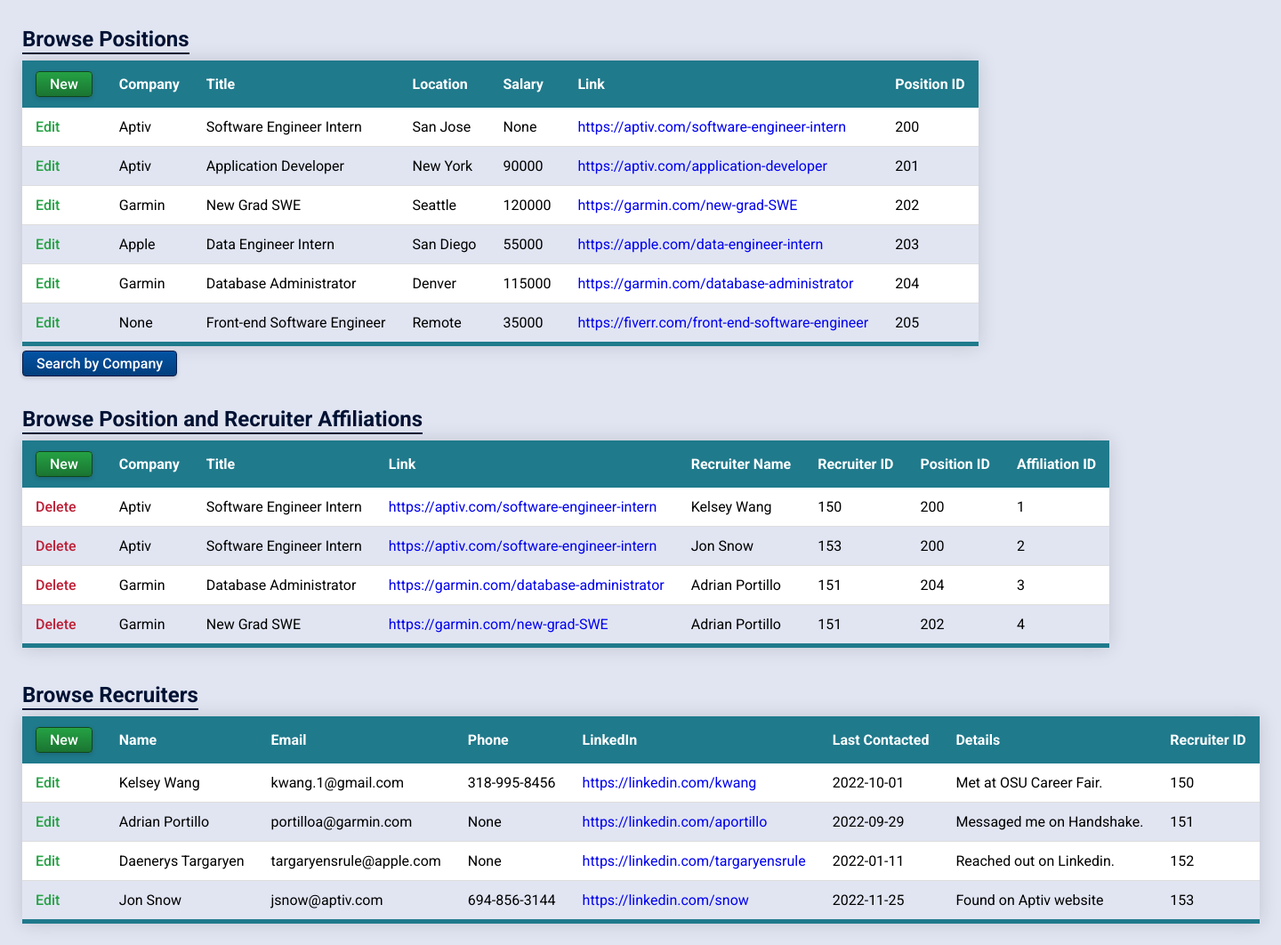
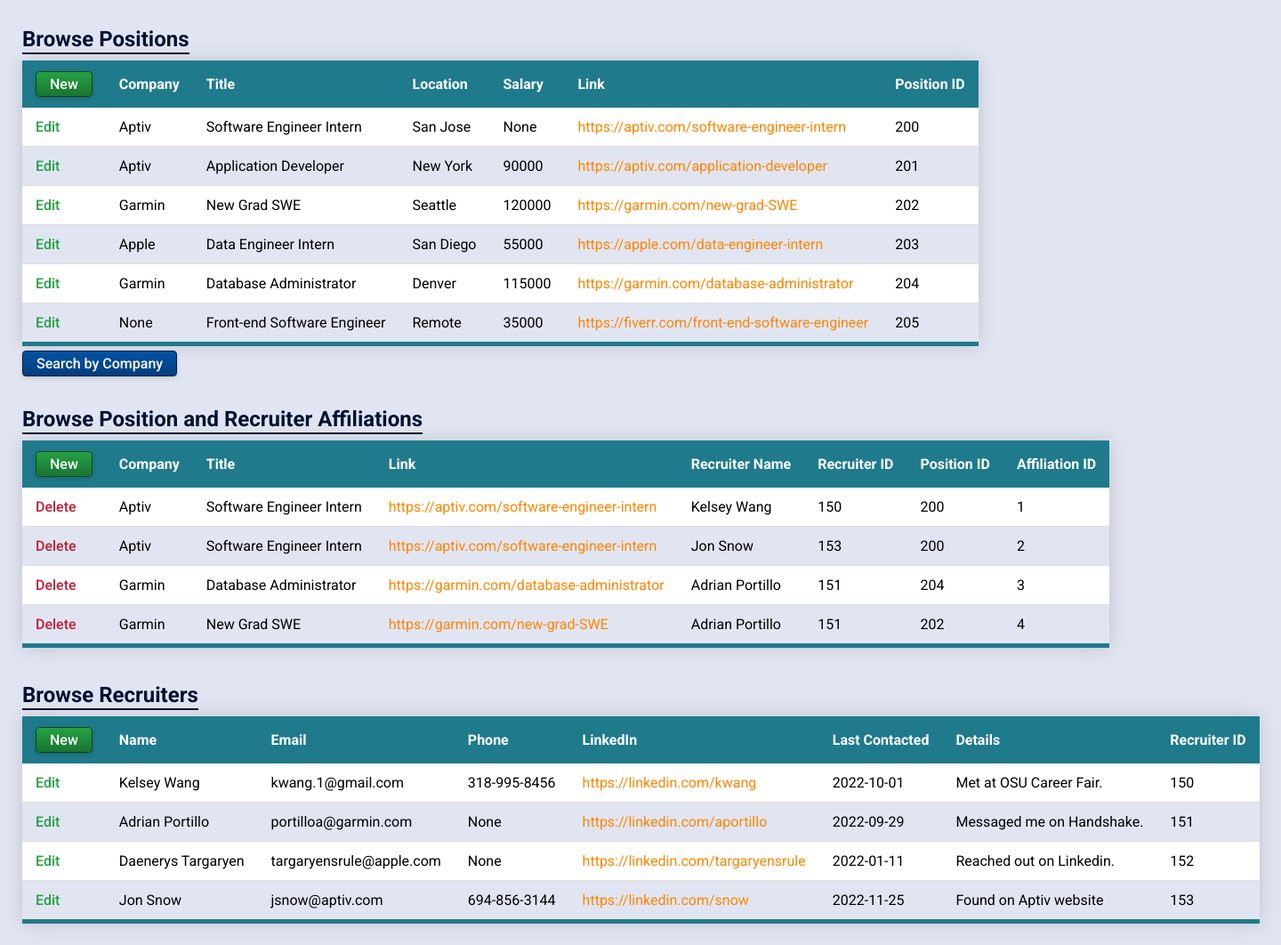
Before and after one commit to sophlil/DreamOffer, a Flask app: page /positionscompanyrecruiters in a window 1440 px wide. Shown: the part 100-1162 px from the top of the page at 89% size. Run offline with Flask 2, Linux system fonts and the light colour scheme; data comes from the database, SQL or seed files in the repository; data that the repository does not hold is empty; some libraries are stand-ins or nearby versions.

Commit message:
add classes for links in tables

```diff
--- a/templates/positionscompanyrecruiters.j2
+++ b/templates/positionscompanyrecruiters.j2
@@ -127,7 +127,7 @@
                     </td>
                 {% for key in item.keys() %}
                     {% if key == 'link' %}
-                        <td><a href="{{item[key]}}"> {{item[key]}}</a> </td>
+                        <td><a class="link" href="{{item[key]}}"> {{item[key]}}</a> </td>
                     {% else %}
                     <!-- Create a <td> element with the value of that key in it -->
                         <td> {{item[key]}} </td>
@@ -139,7 +139,7 @@
         {% endif %}
         </table>
         <a class="btn-anchor" href="#" onClick="searchCompany()">
-            <input class="btn" type="button" value="Search by Company">
+            <input class="btn btn-primary" type="button" value="Search by Company">
         </a>
         <p>&nbsp;</p>
 
@@ -175,7 +175,7 @@
                     </td>
                 {% for key in item.keys() %}
                     {% if key == 'link' %}
-                        <td><a href="{{item[key]}}"> {{item[key]}}</a> </td>
+                        <td><a class="link" href="{{item[key]}}"> {{item[key]}}</a> </td>
                     {% else %}
                     <!-- Create a <td> element with the value of that key in it -->
                         <td> {{item[key]}} </td>
@@ -220,7 +220,7 @@
                     </td>
                 {% for key in item.keys() %}
                     {% if key == 'linkedin' %}
-                        <td><a href="{{item[key]}}"> {{item[key]}}</a> </td>
+                        <td><a class="link" href="{{item[key]}}"> {{item[key]}}</a> </td>
                     {% else %}
                     <!-- Create a <td> element with the value of that key in it -->
                         <td> {{item[key]}} </td>
```
